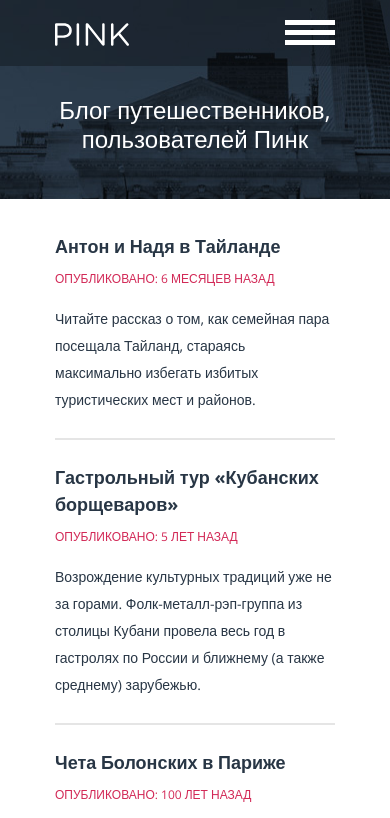
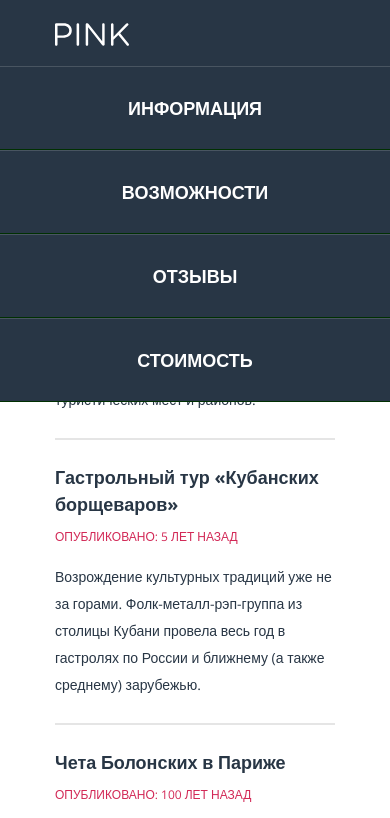
Before and after one commit to artbataev/43924-pink, a website: page blog.html in a window 390 px wide. Both pictures are taken after a click on the link 310 px from the left and 32 px from the top of the page. Shown: the top 818 px of the page. Drawn offline with nearby package versions, Linux system fonts and the light colour scheme; files that its build step writes are made by us from their sources.

Commit message:
Почти доделано мобильное меню

```diff
--- a/blog.html
+++ b/blog.html
@@ -21,14 +21,14 @@
           </picture>
         </a>
         <nav class="main-nav">
-          <ul class="main-nav__list">
+          <ul class="main-nav__list" id="main-nav-list">
             <li><a href="#">Информация</a></li>
             <li><a href="#">Возможности</a></li>
             <li><a href="#">Отзывы</a></li>
             <li><a href="#">Стоимость</a></li>
           </ul>
         </nav>
-        <a href="#" class="main-nav__toggle"></a>
+        <a href="#" class="main-nav__toggle" id="toggler"></a>
       </div>
     </div>
     <div class="page-header__heading-block">
@@ -132,7 +132,7 @@
     </div>
   </footer>
 
-  <!-- <script src="js/script.js"></script> -->
+  <script src="js/script.js"></script>
 
 </body>
 </html>
--- a/js/script.js
+++ b/js/script.js
@@ -152,6 +152,27 @@
   }
 })();
 
+(function() {
+  var toggler = document.getElementById('toggler');
+  var menu = document.getElementById('main-nav-list');
+
+  if (toggler && menu) {
+    toggler.addEventListener("click", function(event) {
+      event.preventDefault();
+      menu.classList.toggle('main-nav__list--mobile-active');
+      toggler.classList.toggle('main-nav__toggle--close');
+    });
+
+    window.addEventListener("keydown", function(event) {
+        if (event.keyCode == 27) {
+            if (menu.classList.contains("main-nav__list--mobile-active")) {
+                menu.classList.remove("main-nav__list--mobile-active");
+                toggler.classList.remove('main-nav__toggle--close');
+            }
+        }
+    });
+  }
+})();
 
 (function() {
   var position = [59.938794, 30.323083];
--- a/less/components/page_header.less
+++ b/less/components/page_header.less
@@ -77,16 +77,23 @@
   &__list {
     position: absolute;
     z-index: 10;
+    top: 66px;
+    left: 0;
     display: none;
+    width: 100%;
     margin: 0;
     padding: 0;
     list-style: none;
-    &--active {
+    &--mobile-active {
       display: block;
+      @media(min-width: @md-screen) {
+        top: 110px;
+      }
     }
     @media(min-width: @lg-screen) {
       position: static;
       display: block;
+      width: auto;
       margin-top: 37px;
     }
     li {
@@ -100,21 +107,18 @@
         border: none;
         background: none;
       }
-      &:first-child {
-        border-top: none;
-      }
     }
     a {
       font-size: 18px;
       font-weight: bold;
       line-height: 32px;
       display: block;
-      width: @sm-screen - 50;
       padding: 25px;
       text-align: center;
       text-decoration: none;
       text-transform: uppercase;
       color: @main-light-color;
+      // width: 100%;
       @media(min-width: @lg-screen) {
         font-weight: normal;
         line-height: 18px;
@@ -138,5 +142,18 @@
     @media(min-width: @lg-screen) {
       display: none;
     }
+    &--close {
+      position: absolute;
+      top: 0;
+      left: 0;
+      width: 100%;
+      height: 66px;
+      margin: 0;
+      border-bottom: 1px solid #003001;
+      background: @main-dark-color;
+      @media(min-width: @md-screen) {
+        height: 110px;
+      }
+    }
   }
 }
```
Also changed, not shown: form.html (+2 -2 lines), index.html (+2 -2 lines), post.html (+3 -3 lines).
